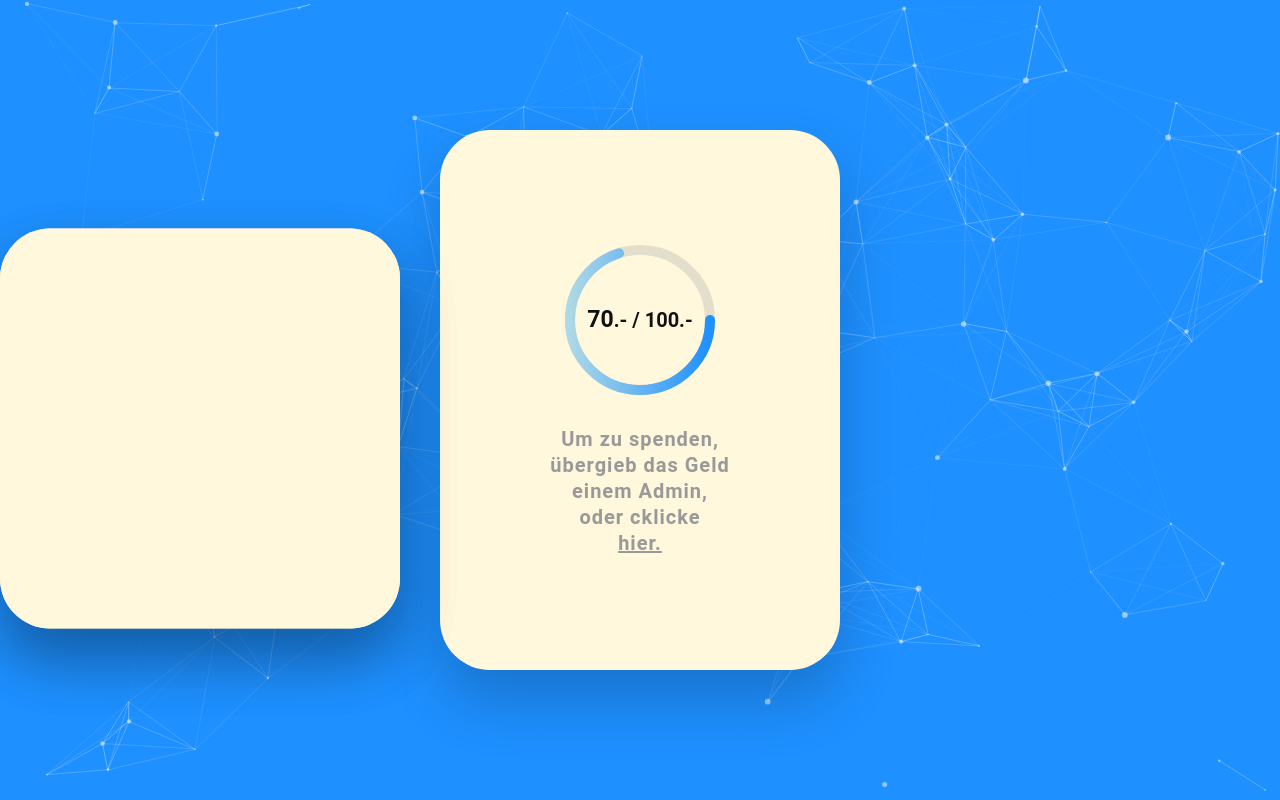
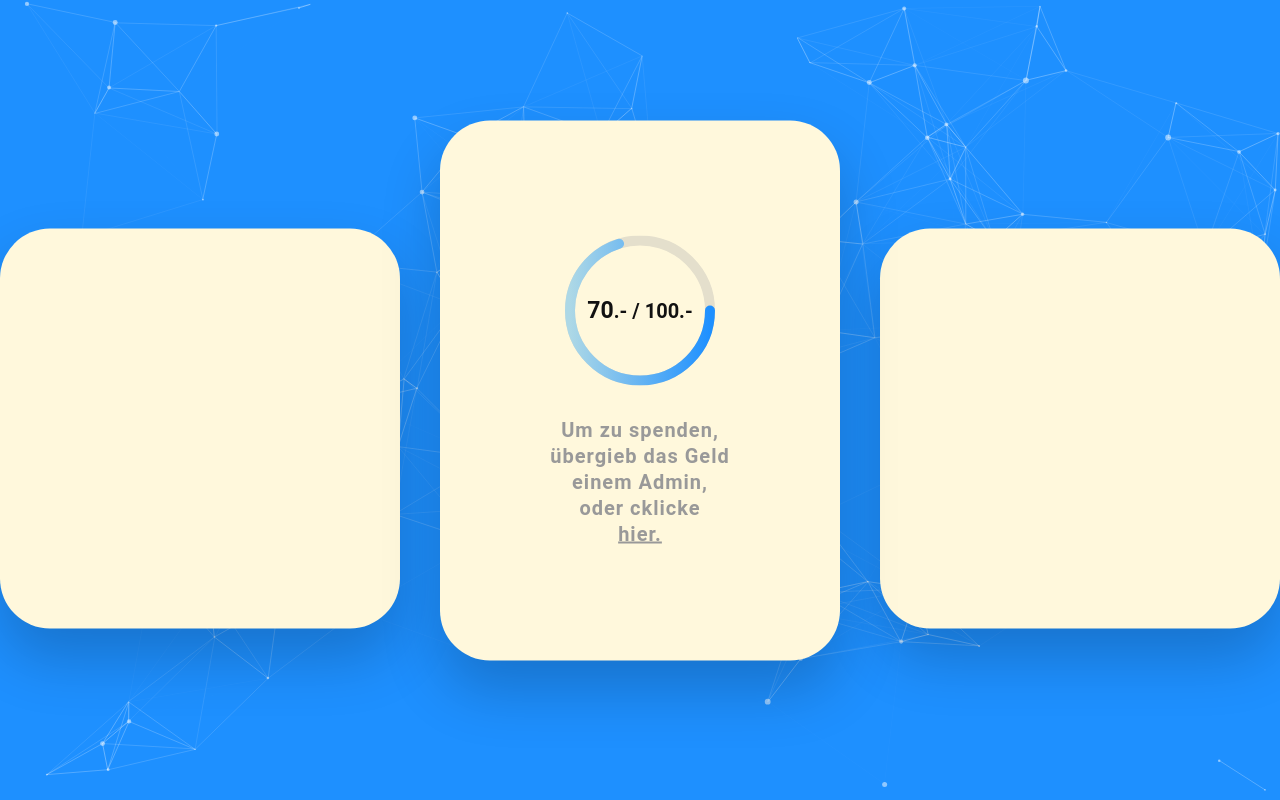
Before and after one commit to KoaliCRAFT/KoaliCRAFT-3-Website, a plain HTML site: page website/index.html in a window 1280 px wide. Drawn offline with Linux system fonts and the light colour scheme; a web font is replaced by a local one.

Commit message:
right box yay

```diff
--- a/website/index.html
+++ b/website/index.html
@@ -38,6 +38,11 @@
           >hier.</a
         >
       </div>
+      <div class="team">
+        <div class="cooky">
+          <img src="" alt="" />
+        </div>
+      </div>
     </div>
     <div class="left">
       <div class="box-left"></div>
--- a/website/style.css
+++ b/website/style.css
@@ -12,6 +12,7 @@
   left: 50%;
   -ms-transform: translate(-50%, -50%);
   transform: translate(-50%, -50%);
+  z-index: 1;
 }
 .box-middle
 {
@@ -133,7 +134,7 @@
   justify-content: center;
   align-items: center;
   flex-direction: column;
-  margin-left: -640px;
+  margin-left: 880px;
   margin-top: 57px;
 }
 .hintergrund
```
